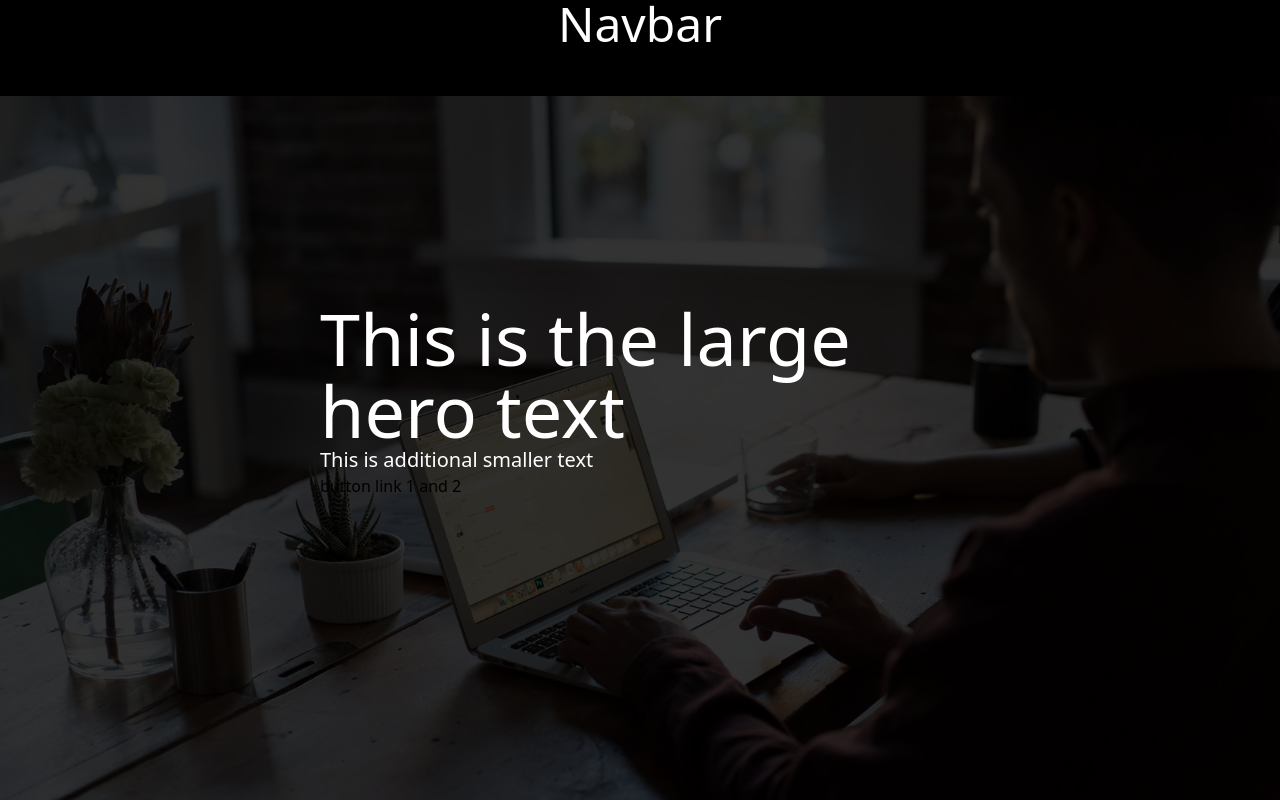
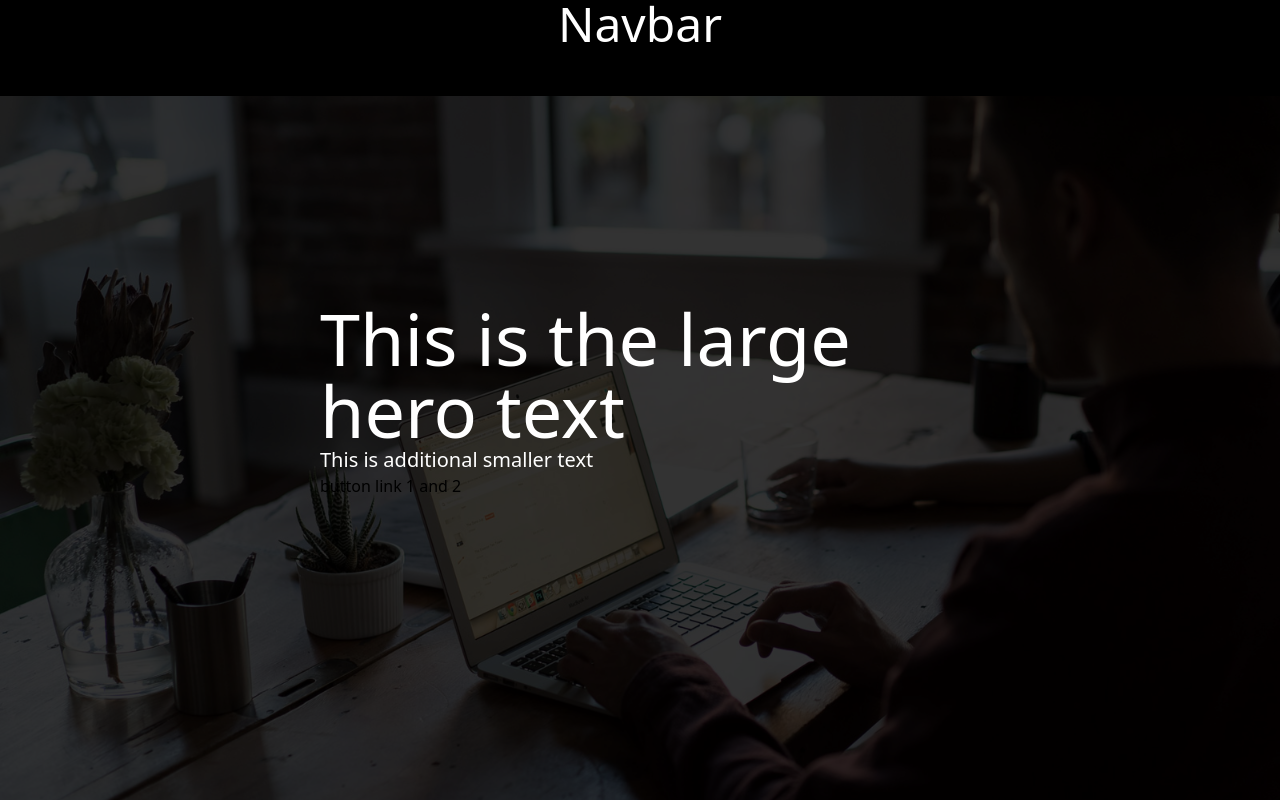
Before and after one commit to zackhanni/zachary.works, a Next.js app: page / in a window 1280 px wide. Shown: the top 800 px of the page. Built offline with nearby package versions, Linux system fonts and the light colour scheme.

Commit message:
fix hero img stretch

```diff
--- a/app/components/Hero.tsx
+++ b/app/components/Hero.tsx
@@ -18,7 +18,7 @@ function Hero() {
           priority={true}
           alt="Working at a computer"
           style={{}}
-          className=" opacity-20 absolute top-0 left-0"
+          className=" opacity-20 absolute object-cover top-0 left-0"
         />
         <div className="content absolute -translate-x-1/2 -translate-y-1/2 top-1/2 left-1/2">
           <p className="text-7xl text-white ">{HeroContent[0].largeText}</p>
```
